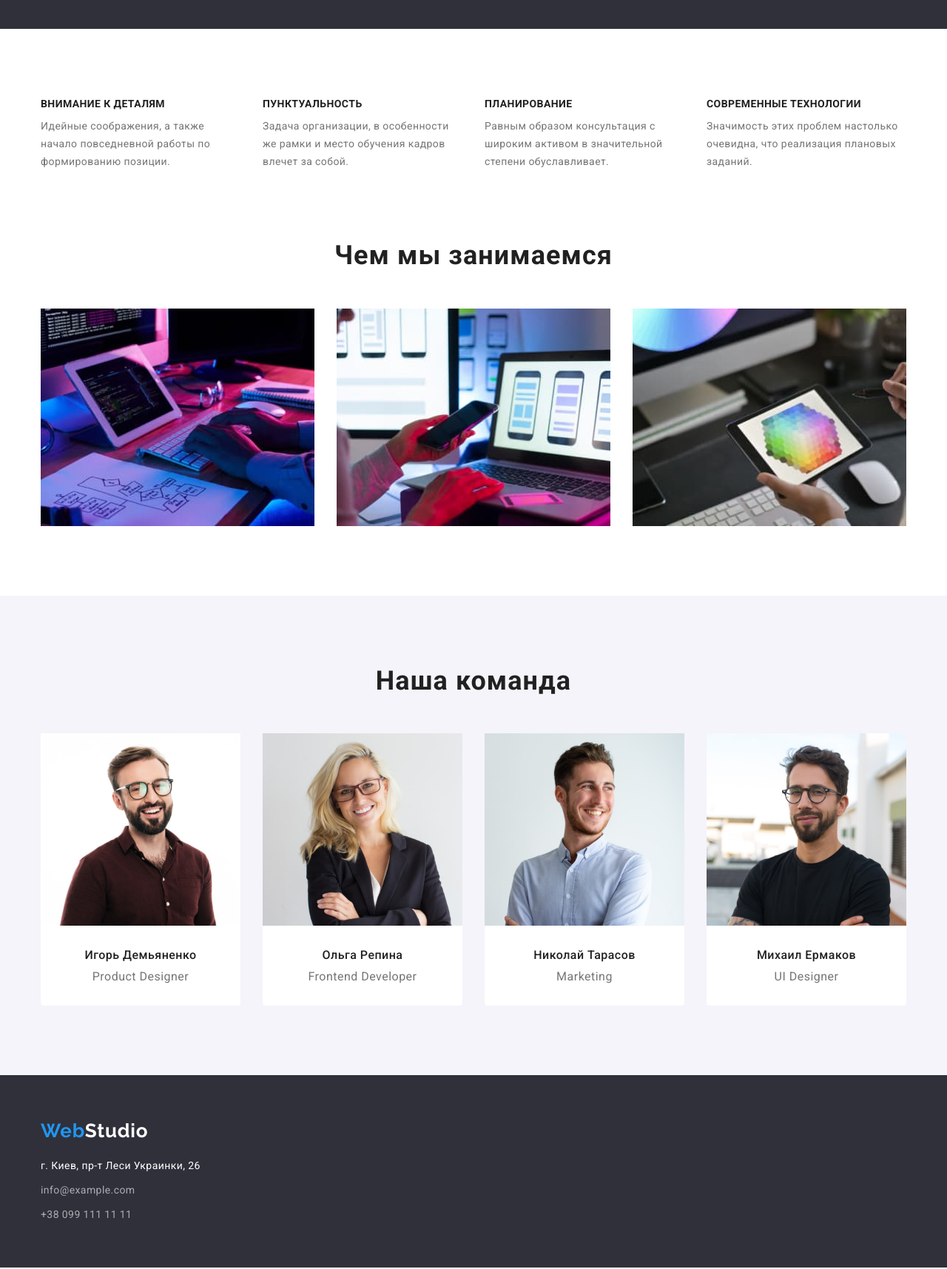
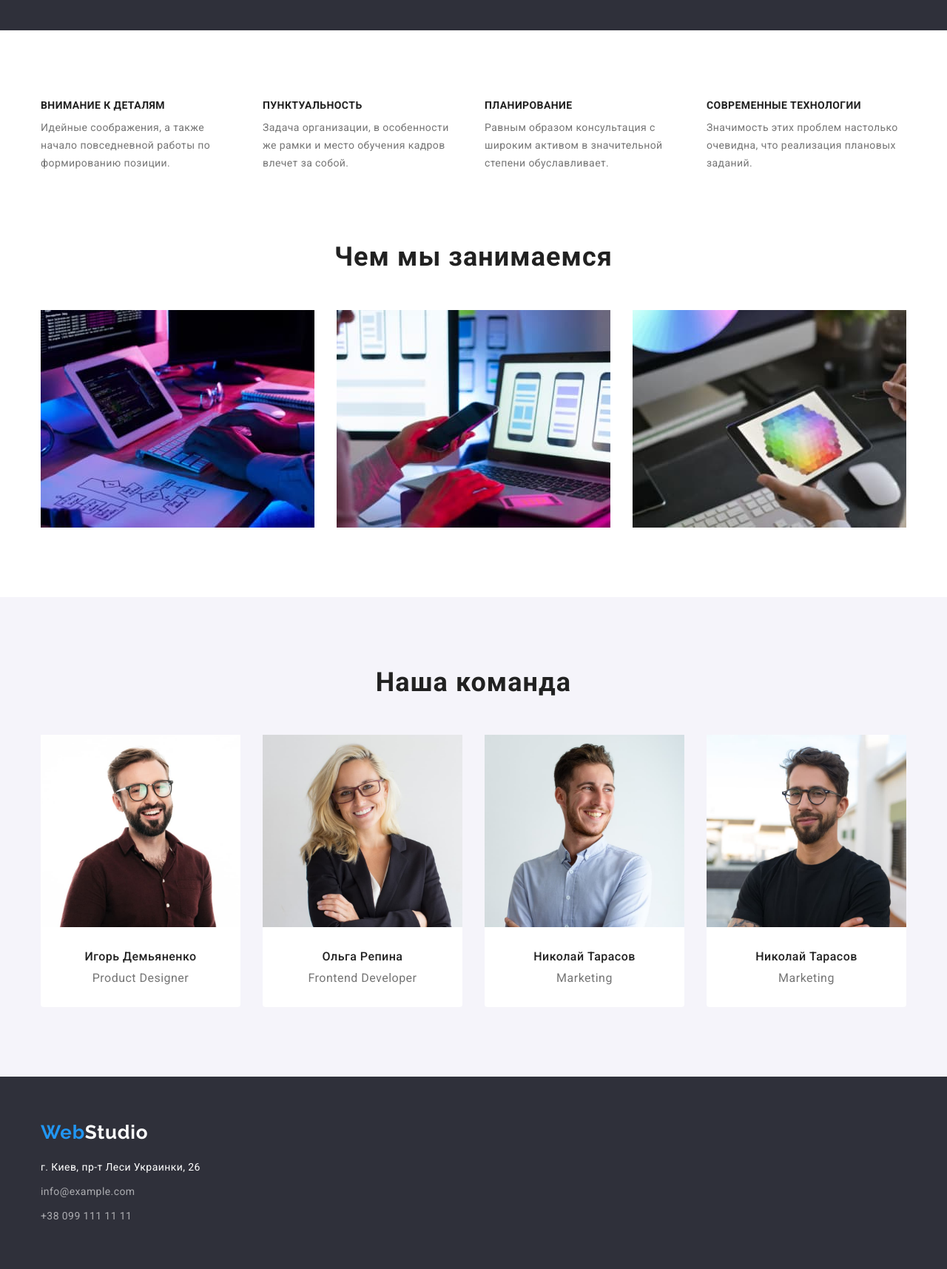
Before and after one commit to Pr3p0d/goit-markup-hw-03, a plain HTML site: page index.html in a window 1280 px wide. Shown: the part 640-2355 px from the top of the page at 74% size. Drawn offline with nearby package versions, Linux system fonts and the light colour scheme.

Commit message:
made changes

```diff
--- a/css/styles.css
+++ b/css/styles.css
@@ -71,10 +71,8 @@ body {
 .link:focus {
     color: var(--hover-color);
 }
-.header {
-
-    background-color: #fff;
-
+.section {
+    padding: 94px 0px;
 }
 .container {
     width: 1200px;
@@ -103,10 +101,9 @@ body {
 }
 
 /* header */
+
 .header {
-    padding-top: 24px;
-    padding-bottom: 24px;
-    border-bottom: 1px;
+   border-bottom: 1px solid #ECECEC;
 }
 .header-inner {
     display: flex;
@@ -136,6 +133,7 @@ margin-right: 93px;
 /* Nav */
 
 .nav-link {
+   display: block;
    padding-top: 32px;
    padding-bottom: 32px;
         font-weight: 500;
@@ -171,9 +169,6 @@ margin-right: 93px;
 }
 .contact-items {
     display: inline-block;
-
-
-
 }
 
 
@@ -232,8 +227,7 @@ margin-right: 93px;
 /* quality */
 
 .quality {
-    padding-top: 94px;
-    padding-bottom: 94px;
+    padding-bottom: 0px;
 }
 
 
@@ -244,7 +238,7 @@ margin-right: 93px;
 
 .quality-title {
     width: 270px;
-    padding-bottom: 10px;
+    margin-bottom: 10px;
             font-size: 14px;
     line-height: 1.14;
     letter-spacing: 0.03em;
@@ -261,7 +255,7 @@ margin-right: 93px;
 /* work */
 
 .work-subtitle {
-    padding-bottom: 50px;
+    margin-bottom: 50px;
         font-size: 36px;
         line-height: 1.17;
         text-align: center;
@@ -271,7 +265,6 @@ margin-right: 93px;
 .work-list {
     display: flex;
     gap: 30px;
-    padding-bottom: 94px;
 }
 
 /* team */
@@ -279,8 +272,7 @@ margin-right: 93px;
     background-color: var(--background-team-color);
 }
 .team-subtitle {
-    padding-top: 94px;
-    padding-bottom: 50px;
+    margin-bottom: 50px;
         font-size: 36px;
         line-height: 1.17;
         text-align: center;
@@ -290,15 +282,16 @@ margin-right: 93px;
 .team-list {
     display: flex;
     gap: 30px;
-    padding-bottom: 94px;
 }
 .team-item {
     background-color: #fff;
     border-radius: 0px 0px 4px 4px;
 }
+.team-wrap {
+    padding: 30px 0px;
+}
 .team-members {
-    padding-top: 30px;
-    padding-bottom: 10px;
+    margin-bottom: 10px;
         font-weight: 500;
         font-size: 16px;
         line-height: 1.19;
@@ -307,7 +300,6 @@ margin-right: 93px;
         color: var(--title-text-color);
 }
 .speciality {
-    padding-bottom: 30px;
         font-size: 16px;
         line-height: 1.19;
         text-align: center;
@@ -323,7 +315,7 @@ margin-right: 93px;
 }
 .footer-logo {
     display: inline-block;
-    padding-bottom: 20px;
+    margin-bottom: 20px;
         font-family: 'Raleway';
         font-weight: 700;
         font-size: 26px;
@@ -337,7 +329,7 @@ margin-right: 93px;
 }
 
 .footer-item:not(:last-child){
-     padding-bottom: 9px;
+     margin-bottom: 9px;
 }
 .footer-addres {
     font-style: normal;
@@ -367,14 +359,18 @@ margin-right: 93px;
     text-align: center;
     justify-content: center;
     gap: 8px;
-    padding-top: 94px;
-    padding-bottom: 50px;
+    margin-bottom: 50px;
 
 }
 
 .example-btn {
     cursor: pointer;
 }
+.example-btn.active-btn {
+   background-color: var(--hover-color);
+   color: var(--maplink-text-color);
+}
+
 .example-btn:hover {
     background-color: var(--hover-color);
     color: var(--maplink-text-color);
@@ -384,8 +380,10 @@ margin-right: 93px;
     color: var(--maplink-text-color);
 }
 .example-btn {
+    padding: 6px 22px;
     border-radius: 4px;
-    border: 1px solid transparent;
+    border: transparent;
+    min-width: 73px;
        background-color: var(--background-team-color);
         font-family: inherit;
         font-weight: 500;
@@ -399,16 +397,16 @@ margin-right: 93px;
     display: flex;
     flex-wrap: wrap;
     gap: 30px;
-    padding-bottom: 94px;
 
 
 }
 .inst-thumb{
-    background: #FFFFFF;
+    padding: 20px 24px;
     border: 1px solid #EEEEEE;
+    border-top: none;
 }
 .inst-title {
-    padding: 20px 24px 4px;
+    margin-bottom:  4px;
         font-weight: 700;
         font-size: 18px;
         line-height: 2.0;
@@ -416,7 +414,6 @@ margin-right: 93px;
         color: var(--title-text-color);
 }
 .inst-text {
-    padding: 0px 24px 20px;
         font-size: 16px;
         line-height:1.88;
         letter-spacing: 0.03em;
--- a/index.html
+++ b/index.html
@@ -53,7 +53,7 @@
         <button class="btn" type="button">Заказать услугу</button>
         </div>
       </section>
-      <section class="quality">
+      <section class="quality section">
         <div class="container">
         <h2 class="visually-hidden">Качество команды</h2>
         <ul class="quality-list list">
@@ -84,7 +84,7 @@
         </ul>
         </div>
       </section>
-      <section class="work">
+      <section class="work section">
         <div class="container">
         <h2 class="work-subtitle">Чем мы занимаемся</h2>
         <ul class="work-list list">
@@ -100,29 +100,29 @@
         </ul>
         </div>
       </section>
-      <section class="team">
+      <section class="team section">
         <div class="container">
         <h2 class="team-subtitle">Наша команда</h2>
         <ul class="team-list list">
           <li class="team-item">
             <img src="./images/igor-demianenko.jpg" alt="Игорь Демьяненко" width="270" />
-            <h3 class="team-members">Игорь Демьяненко</h3>
-            <p class="speciality" lang="en">Product Designer</p>
+           <div class="team-wrap"> <h3 class="team-members">Игорь Демьяненко</h3>
+            <p class="speciality" lang="en">Product Designer</p></div>
           </li>
           <li class="team-item">
             <img src="./images/olga-repina.jpg" alt="Ольга Репина" width="270" />
-            <h3 class="team-members">Ольга Репина</h3>
-            <p class="speciality" lang="en">Frontend Developer</p>
+            <div class="team-wrap"><h3 class="team-members">Ольга Репина</h3>
+            <p class="speciality" lang="en">Frontend Developer</p></div>
           </li>
           <li class="team-item">
             <img src="./images/nikolai-tarasov.jpg" alt="Николай Тарасов" width="270" />
-            <h3 class="team-members">Николай Тарасов</h3>
-            <p class="speciality" lang="en">Marketing</p>
+            <div class="team-wrap"><h3 class="team-members">Николай Тарасов</h3>
+            <p class="speciality" lang="en">Marketing</p></div>
           </li>
           <li class="team-item">
             <img src="./images/mihail-ermakov.jpg" alt="Михаил Ермаков" width="270" />
-            <h3 class="team-members">Михаил Ермаков</h3>
-            <p class="speciality" lang="en">UI Designer</p>
+            <div class="team-wrap"><h3 class="team-members">Николай Тарасов</h3>
+            <p class="speciality" lang="en">Marketing</p></div>
           </li>
         </ul>
         </div>
```
Also changed, not shown: portfolio.html (+2 -2 lines).
